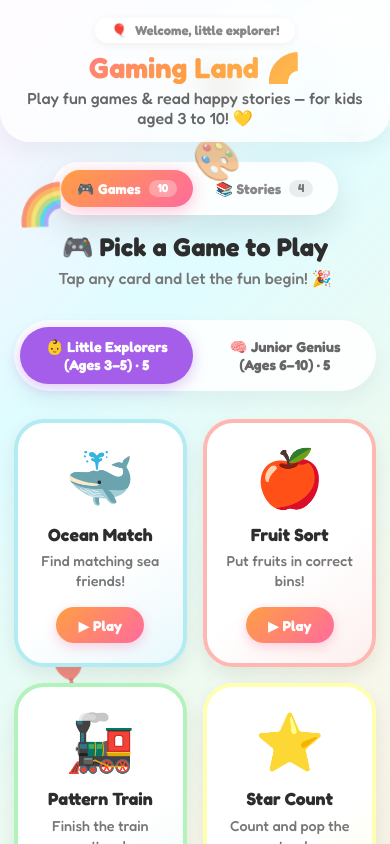
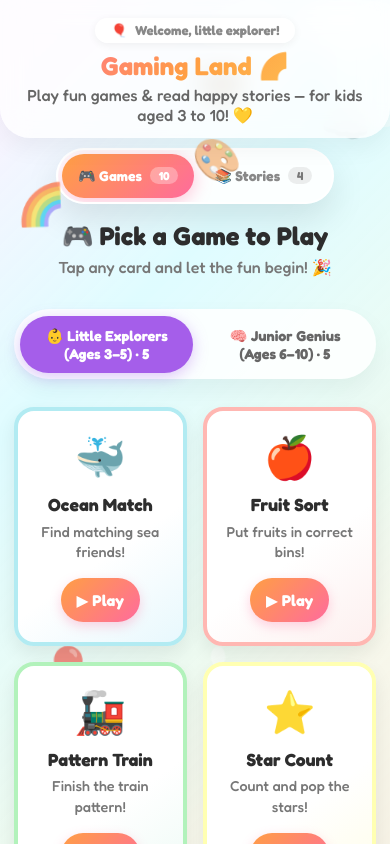
Before and after one commit to abhi3588/gaming-land-kids-2, a React (Vite) app: page / in a window 390 px wide. Shown: the top 844 px of the page. Built offline with nearby package versions, Linux system fonts and the light colour scheme.

Commit message:
UI Updated

```diff
--- a/src/components/games/SortingGame.jsx
+++ b/src/components/games/SortingGame.jsx
@@ -48,6 +48,7 @@ const SortingGame = ({ onBack }) => {
   const [bins, setBins] = useState({ red: [], yellow: [], green: [], blue: [] });
   const [feedback, setFeedback] = useState('Drag each fruit into the correct color bin.');
   const [gameWon, setGameWon] = useState(false);
+  const [selectedIndex, setSelectedIndex] = useState(null);
 
   const loadLevel = (nextLevel) => {
     setLevel(nextLevel);
@@ -100,6 +101,39 @@ const SortingGame = ({ onBack }) => {
     }
   };
 
+  // Touch / tap flow: drop by selecting item then tapping a bin
+  const handleDropFromIndex = (itemIndex, binColor) => {
+    if (isNaN(itemIndex) || itemIndex < 0 || itemIndex >= draggables.length) return;
+    const item = draggables[itemIndex];
+    if (!item) return;
+
+    if (item.color === binColor) {
+      playSound('match');
+      const newDraggables = draggables.filter((_, i) => i !== itemIndex);
+      setDraggables(newDraggables);
+      setBins(prev => ({ ...prev, [binColor]: [...prev[binColor], item] }));
+      setFeedback('Nice! Keep going.');
+      setSelectedIndex(null);
+
+      if (newDraggables.length === 0) {
+        if (level === TOTAL_LEVELS) {
+          playSound('celebrate');
+          setGameWon(true);
+          return;
+        }
+        const nextLevel = level + 1;
+        setTimeout(() => {
+          playSound('celebrate');
+          loadLevel(nextLevel);
+          setFeedback(`Great job! Level ${nextLevel} starts now.`);
+        }, 700);
+      }
+    } else {
+      playSound('wrong');
+      setFeedback(`Oops! This belongs in the ${binColor.toUpperCase()} bin.`);
+    }
+  };
+
   return (
     <div className="game-view pop-in">
       <div className="game-header">
@@ -138,9 +172,14 @@ const SortingGame = ({ onBack }) => {
             {draggables.map((item, index) => (
               <div
                 key={item.id}
-                className="draggable"
+                className={`draggable ${selectedIndex === index ? 'selected' : ''}`}
                 draggable
                 onDragStart={(e) => handleDragStart(e, index)}
+                onClick={() => {
+                  // allow tap-to-select on mobile
+                  if (selectedIndex === index) setSelectedIndex(null);
+                  else { playSound('pop'); setSelectedIndex(index); }
+                }}
               >
                 {item.emoji}
               </div>
@@ -154,6 +193,7 @@ const SortingGame = ({ onBack }) => {
                 className={`drop-zone color-${color}`}
                 onDragOver={(e) => e.preventDefault()}
                 onDrop={(e) => handleDrop(e, color)}
+                onClick={() => { if (selectedIndex !== null) handleDropFromIndex(selectedIndex, color); }}
                 style={{
                   backgroundColor: bins[color].length > 0 ? `var(--color-soft-${color})` : 'white',
                   borderColor: `var(--color-${color === 'red' ? 'secondary' : color === 'yellow' ? 'warning' : color === 'green' ? 'success' : 'primary'})`
--- a/src/index.css
+++ b/src/index.css
@@ -146,6 +146,8 @@ body {
   align-items: center;
   gap: 0.5rem;
   white-space: nowrap;
+  -webkit-tap-highlight-color: transparent;
+  touch-action: manipulation;
 }
 
 .tab-btn:hover:not(.active) {
@@ -328,6 +330,8 @@ body {
   cursor: pointer;
   transition: all 0.2s ease;
   box-shadow: 0 4px 12px rgba(255,107,157,0.3);
+  -webkit-tap-highlight-color: transparent;
+  touch-action: manipulation;
 }
 
 .play-btn:hover { transform: scale(1.08); box-shadow: 0 6px 18px rgba(255,107,157,0.4); }
@@ -480,6 +484,8 @@ body {
   cursor: pointer;
   transition: all 0.2s ease;
   box-shadow: 0 4px 12px rgba(165,94,234,0.3);
+  -webkit-tap-highlight-color: transparent;
+  touch-action: manipulation;
 }
 
 .read-btn:hover { transform: scale(1.07); box-shadow: 0 6px 16px rgba(165,94,234,0.4); }
@@ -489,7 +495,7 @@ body {
   position: fixed; inset: 0;
   background: rgba(0,0,0,0.65);
   backdrop-filter: blur(6px);
-  z-index: 500;
+  z-index: 2000;
   display: flex;
   align-items: center;
   justify-content: center;
@@ -889,6 +895,19 @@ body {
 
 .draggable { font-size: 3rem; cursor: grab; margin: 0.5rem; }
 
+/* Touch-friendly interactive helpers */
+.draggable, .spark-pad, .tab-btn, .play-btn, .read-btn, .letter-tile, .sudoku-cell {
+  -webkit-user-select: none;
+  -ms-touch-action: manipulation;
+  touch-action: manipulation;
+}
+
+.draggable { touch-action: none; }
+.spark-pad { min-height: 72px; min-width: 72px; border-radius: 14px; }
+.sudoku-cell { min-height: 44px; min-width: 44px; display: flex; align-items: center; justify-content: center; }
+
+.draggable.selected { outline: 4px solid rgba(0,0,0,0.08); transform: scale(1.05); box-shadow: 0 8px 20px rgba(0,0,0,0.08); }
+
 /* Patterns */
 .pattern-sequence {
   font-size: clamp(3rem,9vw,4rem);
@@ -997,6 +1016,56 @@ body {
 .letter-tile:active  { transform: scale(0.9); }
 .letter-tile.used    { opacity: 0.3; pointer-events: none; transform: scale(0.9); }
 
+/* ===== Responsive: Mobile-first tweaks ===== */
+@media (max-width: 720px) {
+  .app-header {
+    padding: 1rem 1rem 0.75rem;
+  }
+
+  .tab-nav { padding: 0.6rem 0.4rem 0; }
+  .tab-list { gap: 0.25rem; padding: 0.25rem; overflow-x: auto; -webkit-overflow-scrolling: touch; }
+  .tab-btn { padding: 0.6rem 1rem; font-size: 0.95rem; min-height: 44px; }
+
+  .app-container { padding: 1rem 0.85rem 2rem; }
+
+  .game-grid { grid-template-columns: repeat(auto-fill, minmax(180px, 1fr)); gap: 1rem; }
+  .game-card { padding: 1.2rem; border-radius: 20px; }
+  .game-icon { font-size: 2.6rem; }
+
+  .stories-grid { grid-template-columns: repeat(auto-fill, minmax(220px, 1fr)); gap: 1rem; }
+
+  .reader-modal {
+    width: 96vw;
+    max-height: 94vh;
+    border-radius: 1.25rem;
+    margin: 0 2vw;
+  }
+
+  .reader-body { padding: 1.25rem 1rem 1rem; }
+  .reader-close { width: 2.1rem; height: 2.1rem; font-size: 1rem; }
+  .reader-scene-emoji { font-size: 3.8rem; }
+
+  .play-btn, .read-btn { padding: 0.6rem 1rem; font-size: 0.98rem; min-height: 44px; }
+
+  .game-header { flex-direction: column; align-items: center; gap: 0.5rem; }
+  .progress-container { flex: 1 1 100%; margin: 0.5rem 0; }
+
+  .memory-board { max-width: 100%; grid-template-columns: repeat(4, 1fr); gap: 0.6rem; }
+  .card-front, .card-back { font-size: 2.2rem; }
+
+  .sudoku-grid { grid-template-columns: repeat(4, minmax(40px, 1fr)); gap: 6px; }
+  .sudoku-cell { font-size: 1.1rem; padding: 0.45rem; }
+
+  .spark-grid { grid-template-columns: repeat(2, 1fr); gap: 0.75rem; }
+}
+
+@media (max-width: 420px) {
+  .game-grid { grid-template-columns: 1fr; }
+  .stories-grid { grid-template-columns: 1fr; }
+  .tab-btn { padding: 0.5rem 0.8rem; font-size: 0.92rem; }
+  .app-header h1 { font-size: 1.6rem; }
+  .reader-body { padding: 1rem 0.8rem 0.9rem; }
+}
 /* ShapeSudoku */
 .sudoku-board-container { display: flex; flex-direction: column; align-items: center; margin: 2rem 0; }
 
```
